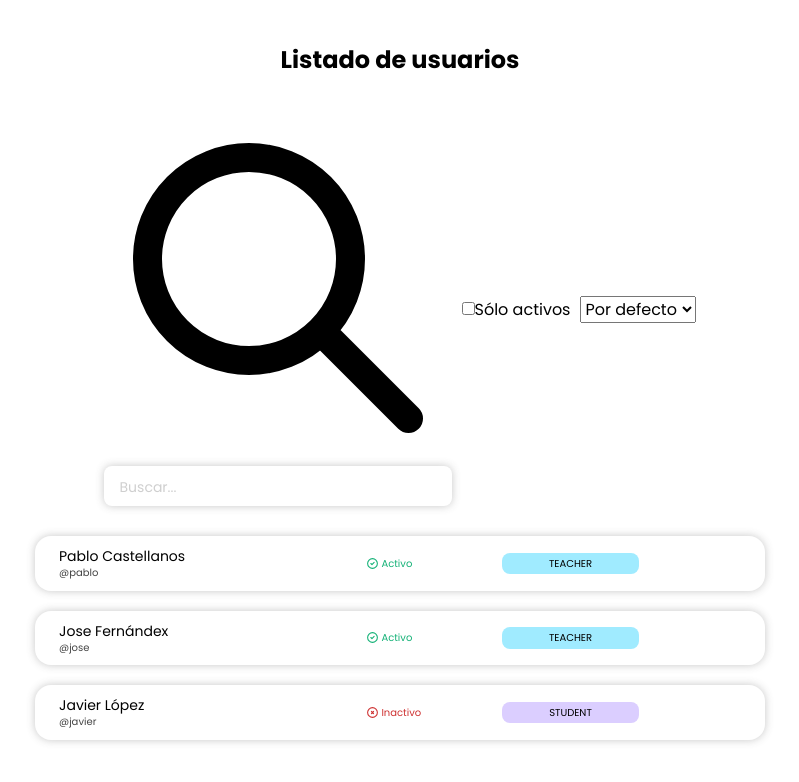
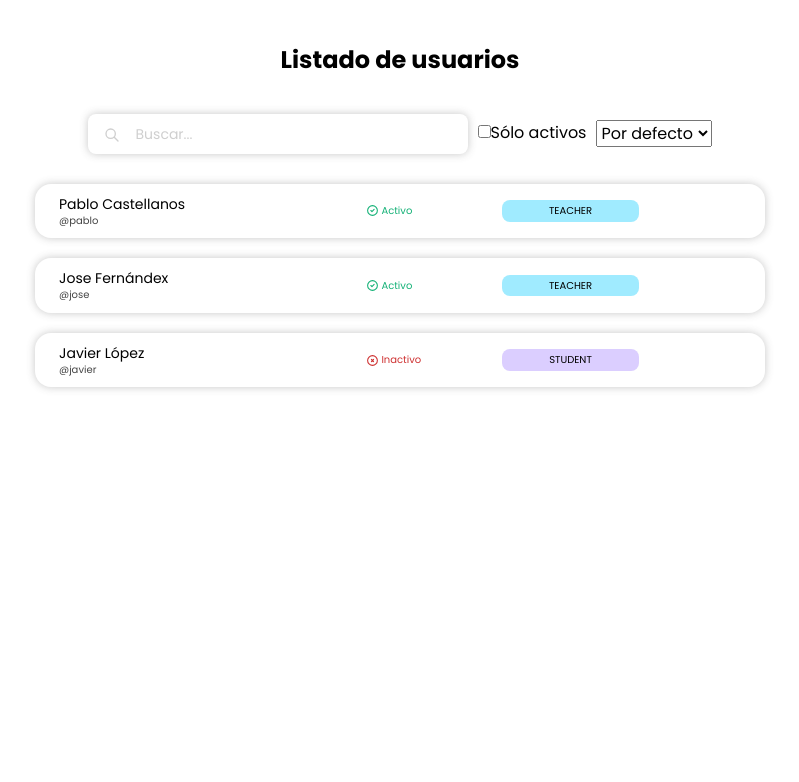
Before and after one commit to ricardozuritadev/user-manager, a React (Vite) app: page / in a window 1280 px wide. Shown: the top 782 px of the page, without its empty margins (240-1039 px from the left). Built offline with nearby package versions, Linux system fonts and the light colour scheme.

Commit message:
Add search icon styles

```diff
--- a/src/styles/components/forms/_input-search.scss
+++ b/src/styles/components/forms/_input-search.scss
@@ -1,10 +1,15 @@
 .c-input-search {
   height: 4rem;
-  padding: 0.8rem 1.6rem;
+  padding: 0.8rem 1.6rem 0.8rem 4.8rem;
   border-radius: $radius-sm;
   border: none;
   box-shadow: $shadow-sm;
   outline: none;
+  width: 100%;
+
+  &__container {
+    position: relative;
+  }
 
   &:focus {
     box-shadow: $shadow-md;
@@ -14,4 +19,13 @@
     color: $color-lightgray;
     font-size: $font-text-sm;
   }
+
+  &__icon {
+    position: absolute;
+    top: 1.3rem;
+    left: 1.6rem;
+    height: 1.6rem;
+    width: 1.6rem;
+    color: $color-lightgray;
+  }
 }
```
